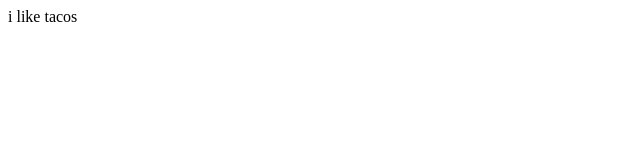
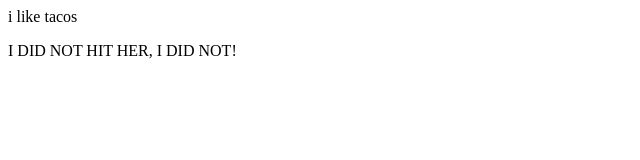
Before and after one commit to phil-webcicles/hello-world, a plain HTML site: page index.html in a window 1280 px wide. Shown: the whole page, without its empty margins (0-640 px from the left). Drawn offline with Linux system fonts and the light colour scheme.

Commit message:
updated index.html

```diff
--- a/index.html
+++ b/index.html
@@ -1,5 +1,6 @@
 <html>
 <body>
   <p> i like tacos</p>
+  <p> I DID NOT HIT HER, I DID NOT!</p>
 </body>
 </html>
```
